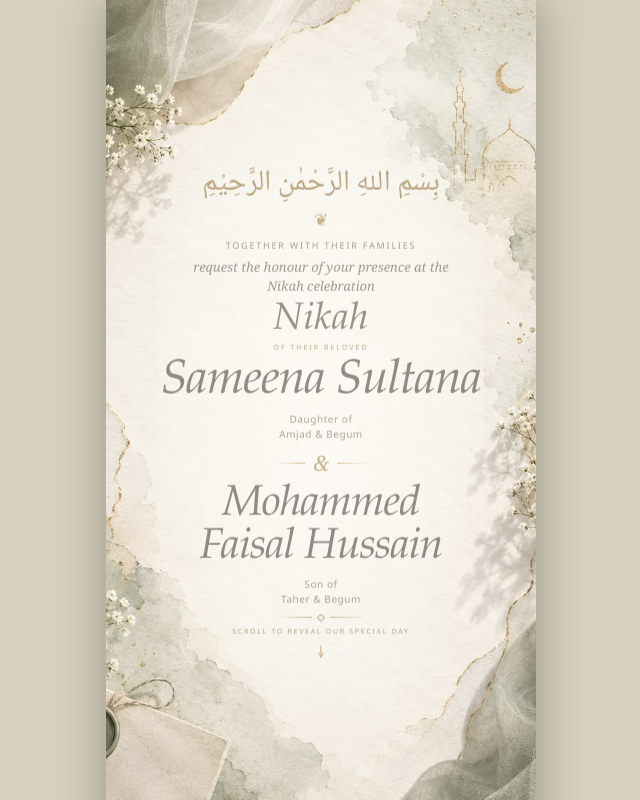
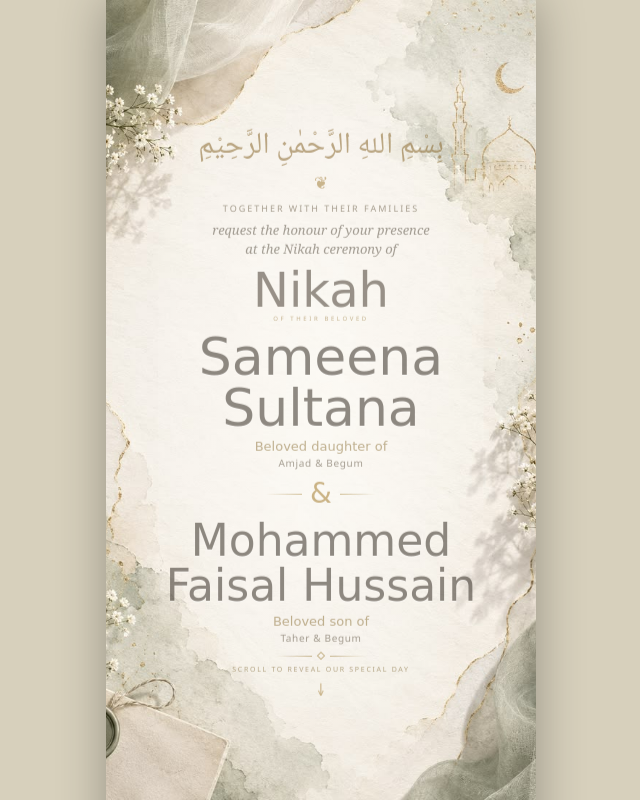
Before and after one commit to AjjuParvez/wedding-invitation, a plain HTML site: page index.html in a window 1280 px wide. Both pictures are taken after a click on the button "Tap to Open". Shown: the top 800 px of the page, without its empty margins (319-959 px from the left). Drawn offline with Linux system fonts and the light colour scheme.

Commit message:
Update index.html

```diff
--- a/index.html
+++ b/index.html
@@ -82,13 +82,10 @@
 
     .screen {
       position: relative;
-
       width: 100%;
       min-height: 100vh;
       min-height: 100svh;
-
       overflow: hidden;
-
       scroll-snap-align: start;
     }
 
@@ -261,7 +258,10 @@
       aspect-ratio: 350 / 270;
 
       filter:
-        drop-shadow(0 22px 28px rgba(17, 27, 18, 0.38));
+        drop-shadow(
+          0 22px 28px
+          rgba(17, 27, 18, 0.38)
+        );
 
       transition: transform 0.8s ease 1.15s;
     }
@@ -454,7 +454,6 @@
 
     .front-left {
       position: absolute;
-
       left: 0;
       bottom: 0;
 
@@ -473,7 +472,6 @@
 
     .front-right {
       position: absolute;
-
       right: 0;
       bottom: 0;
 
@@ -712,7 +710,7 @@
     }
 
     /* =====================================
-       SCREEN 2: COUPLE
+       SCREEN 2: TARGETED TYPOGRAPHY UPDATE
     ====================================== */
 
     #coupleScreen {
@@ -721,9 +719,9 @@
       justify-content: center;
 
       padding:
-        max(32px, var(--safe-top))
-        clamp(23px, 7vw, 40px)
-        max(30px, var(--safe-bottom));
+        max(30px, var(--safe-top))
+        clamp(20px, 6vw, 35px)
+        max(28px, var(--safe-bottom));
 
       text-align: center;
 
@@ -747,8 +745,8 @@
       background:
         radial-gradient(
           ellipse at center,
-          rgba(255, 253, 247, 0.69),
-          rgba(255, 253, 247, 0.3) 58%,
+          rgba(255, 253, 247, 0.64),
+          rgba(255, 253, 247, 0.24) 58%,
           transparent 82%
         );
 
@@ -760,7 +758,7 @@
       z-index: 8;
 
       width: 100%;
-      max-width: 340px;
+      max-width: 370px;
 
       opacity: 0;
       transform: translateY(22px);
@@ -787,7 +785,7 @@
         "Traditional Arabic",
         serif;
 
-      font-size: clamp(22px, 6.4vw, 29px);
+      font-size: clamp(23px, 6.7vw, 30px);
       font-weight: 400;
       line-height: 1.55;
     }
@@ -810,15 +808,15 @@
 
       font-size: clamp(7px, 2vw, 9px);
       font-weight: 500;
-      letter-spacing: 1.8px;
+      letter-spacing: 2px;
       text-transform: uppercase;
     }
 
     .invitation-line {
-      max-width: 280px;
-      margin: 6px auto;
-
-      color: #5b5140;
+      max-width: 285px;
+      margin: 6px auto 8px;
+
+      color: #5d5548;
 
       font-family:
         "Baskerville",
@@ -828,31 +826,30 @@
 
       font-size: clamp(11px, 3vw, 13px);
       font-style: italic;
-      line-height: 1.42;
+      line-height: 1.4;
     }
 
     .nikah-title {
-      color: #494237;
+      color: #4a4034;
 
       font-family:
-        "Baskerville",
-        "Baskerville Old Face",
-        "Iowan Old Style",
-        "Palatino Linotype",
-        Georgia,
-        serif;
-
-      font-size: clamp(31px, 8.6vw, 38px);
+        "Snell Roundhand",
+        "Apple Chancery",
+        "URW Chancery L",
+        "Brush Script MT",
+        "Segoe Script",
+        cursive;
+
+      font-size: clamp(37px, 10vw, 48px);
       font-weight: 400;
-      font-style: italic;
+      font-style: normal;
       line-height: 1;
-      letter-spacing: 0.4px;
     }
 
     .of-text {
-      margin-top: 4px;
-
-      color: #8c7440;
+      margin-top: 1px;
+
+      color: #9b7c40;
 
       font-family:
         "Avenir Next",
@@ -860,50 +857,66 @@
         Arial,
         sans-serif;
 
-      font-size: 7px;
-      letter-spacing: 2px;
+      font-size: 6px;
+      letter-spacing: 2.6px;
       text-transform: uppercase;
     }
 
     .couple-name {
-      max-width: 340px;
-      margin: 7px auto 0;
-
-      color: #3a3731;
+      max-width: 365px;
+
+      margin: 9px auto 0;
+
+      color: #393128;
 
       font-family:
-        "Baskerville",
-        "Baskerville Old Face",
-        "Iowan Old Style",
-        "Palatino Linotype",
-        Georgia,
-        serif;
-
-      font-size: clamp(37px, 10.4vw, 48px);
+        "Snell Roundhand",
+        "Apple Chancery",
+        "URW Chancery L",
+        "Brush Script MT",
+        "Segoe Script",
+        cursive;
+
+      font-size: clamp(41px, 11vw, 52px);
       font-weight: 400;
-      font-style: italic;
-      line-height: 0.96;
-      letter-spacing: -0.9px;
+      font-style: normal;
+      line-height: 0.98;
+      letter-spacing: 0;
 
       text-wrap: balance;
-      overflow-wrap: normal;
 
       text-shadow:
-        0 2px 6px rgba(255, 255, 255, 0.62);
+        0 1px 1px rgba(255, 255, 255, 0.85);
     }
 
     .couple-name.long-name {
-      max-width: 360px;
-
-      font-size: clamp(32px, 9.2vw, 43px);
-      line-height: 0.99;
-      letter-spacing: -1px;
-    }
-
-    .parent-line {
-      margin-top: 7px;
-
-      color: #6f654f;
+      max-width: 370px;
+
+      font-size: clamp(35px, 9.4vw, 44px);
+      line-height: 1.02;
+    }
+
+    .parent-role {
+      margin-top: 6px;
+
+      color: #927842;
+
+      font-family:
+        "Snell Roundhand",
+        "Apple Chancery",
+        "URW Chancery L",
+        "Brush Script MT",
+        "Segoe Script",
+        cursive;
+
+      font-size: clamp(11px, 3vw, 13px);
+      line-height: 1.1;
+    }
+
+    .parent-name {
+      margin-top: 2px;
+
+      color: #625746;
 
       font-family:
         "Avenir Next",
@@ -911,28 +924,28 @@
         Arial,
         sans-serif;
 
-      font-size: clamp(8px, 2.35vw, 10px);
-      font-weight: 400;
-      line-height: 1.5;
-      letter-spacing: 0.55px;
+      font-size: clamp(8px, 2.3vw, 10px);
+      letter-spacing: 0.65px;
     }
 
     .classic-ampersand {
       position: relative;
 
-      width: 92px;
+      width: 110px;
 
       margin: 7px auto 5px;
 
-      color: #9e7932;
+      color: #a47c2e;
 
       font-family:
-        "Baskerville",
-        Georgia,
-        serif;
-
-      font-size: 21px;
-      font-style: italic;
+        "Snell Roundhand",
+        "Apple Chancery",
+        "URW Chancery L",
+        "Brush Script MT",
+        cursive;
+
+      font-size: 28px;
+      font-style: normal;
     }
 
     .classic-ampersand::before,
@@ -942,7 +955,7 @@
       position: absolute;
       top: 50%;
 
-      width: 30px;
+      width: 36px;
       height: 1px;
 
       background:
@@ -1036,7 +1049,7 @@
     }
 
     /* =====================================
-       SCREEN 3: SCRATCH + BACKGROUND
+       SCREEN 3: UNCHANGED
     ====================================== */
 
     #scratchScreen {
@@ -1480,7 +1493,7 @@
     }
 
     /* =====================================
-       SCREENS 4 TO 6
+       SCREENS 4 TO 6: UNCHANGED
     ====================================== */
 
     #countdownScreen,
@@ -1605,11 +1618,14 @@
 
     .countdown-grid {
       display: grid;
-      grid-template-columns: repeat(4, 1fr);
+
+      grid-template-columns:
+        repeat(4, 1fr);
 
       gap: 6px;
 
-      margin-top: clamp(21px, 5vh, 30px);
+      margin-top:
+        clamp(21px, 5vh, 30px);
     }
 
     .count-box {
@@ -1617,7 +1633,10 @@
 
       padding: 14px 1px;
 
-      border: 1px solid rgba(231, 204, 132, 0.45);
+      border:
+        1px solid
+        rgba(231, 204, 132, 0.45);
+
       border-radius: 10px;
 
       background:
@@ -1633,7 +1652,9 @@
 
       color: #f1d68b;
 
-      font-size: clamp(21px, 6.5vw, 27px);
+      font-size:
+        clamp(21px, 6.5vw, 27px);
+
       line-height: 1;
     }
 
@@ -1689,7 +1710,8 @@
 
       margin: 0 8px;
 
-      border: 1px solid #dbbd71;
+      border:
+        1px solid #dbbd71;
 
       transform: rotate(45deg);
     }
@@ -1714,7 +1736,10 @@
       align-items: center;
       justify-content: center;
 
-      border: 1px solid rgba(230, 199, 117, 0.65);
+      border:
+        1px solid
+        rgba(230, 199, 117, 0.65);
+
       border-radius: 50%;
 
       color: #e3c36f;
@@ -1724,7 +1749,9 @@
     .venue-name {
       color: #fff5dd;
 
-      font-size: clamp(22px, 7vw, 27px);
+      font-size:
+        clamp(22px, 7vw, 27px);
+
       font-weight: 400;
       line-height: 1.2;
     }
@@ -1750,7 +1777,8 @@
 
       margin: 11px auto 0;
 
-      color: rgba(240, 230, 208, 0.84);
+      color:
+        rgba(240, 230, 208, 0.84);
 
       font-family:
         "Avenir Next",
@@ -1782,7 +1810,10 @@
 
       padding: 13px 22px;
 
-      border: 1px solid rgba(230, 198, 115, 0.7);
+      border:
+        1px solid
+        rgba(230, 198, 115, 0.7);
+
       border-radius: 28px;
 
       background:
@@ -1793,7 +1824,6 @@
         );
 
       color: #fff7e2;
-
       text-decoration: none;
 
       font-family:
@@ -1808,8 +1838,11 @@
     }
 
     .dua-panel {
-      padding-top: clamp(24px, 5vh, 33px);
-      padding-bottom: clamp(24px, 5vh, 33px);
+      padding-top:
+        clamp(24px, 5vh, 33px);
+
+      padding-bottom:
+        clamp(24px, 5vh, 33px);
     }
 
     .dua-arabic {
@@ -1821,8 +1854,9 @@
         "Traditional Arabic",
         serif;
 
-      font-size: clamp(21px, 6.5vw, 27px);
-      font-weight: 400;
+      font-size:
+        clamp(21px, 6.5vw, 27px);
+
       line-height: 1.75;
     }
 
@@ -1831,7 +1865,9 @@
 
       color: #f4ead1;
 
-      font-size: clamp(12px, 3.4vw, 14px);
+      font-size:
+        clamp(12px, 3.4vw, 14px);
+
       font-style: italic;
       line-height: 1.55;
     }
@@ -1841,7 +1877,8 @@
 
       margin: 12px auto 0;
 
-      color: rgba(231, 223, 204, 0.84);
+      color:
+        rgba(231, 223, 204, 0.84);
 
       font-family:
         "Avenir Next",
@@ -1871,7 +1908,9 @@
     .closing-title {
       color: #fff5dd;
 
-      font-size: clamp(23px, 7vw, 27px);
+      font-size:
+        clamp(23px, 7vw, 27px);
+
       font-weight: 400;
       font-style: italic;
       line-height: 1.2;
@@ -1882,7 +1921,8 @@
 
       margin: 12px auto 0;
 
-      color: rgba(235, 226, 205, 0.84);
+      color:
+        rgba(235, 226, 205, 0.84);
 
       font-family:
         "Avenir Next",
@@ -1919,10 +1959,15 @@
 
       cursor: pointer;
 
-      border: 1px solid rgba(225, 194, 111, 0.62);
+      border:
+        1px solid
+        rgba(225, 194, 111, 0.62);
+
       border-radius: 25px;
 
-      background: rgba(31, 34, 27, 0.25);
+      background:
+        rgba(31, 34, 27, 0.25);
+
       color: #eee1bf;
 
       font-family:
@@ -1937,26 +1982,22 @@
     }
 
     /* =====================================
-       SMALL / SHORT PHONES
+       MOBILE
     ====================================== */
 
     @media (max-width: 375px) {
       .couple-name {
-        font-size: 36px;
+        font-size: 38px;
       }
 
       .couple-name.long-name {
-        font-size: 31px;
+        font-size: 33px;
       }
 
       .countdown-grid {
         gap: 4px;
       }
 
-      .count-box {
-        padding: 12px 0;
-      }
-
       .final-screen-panel {
         width: 92vw;
       }
@@ -1964,16 +2005,12 @@
 
     @media (max-height: 700px) {
       #coupleScreen {
-        padding-top: 20px;
-        padding-bottom: 18px;
+        padding-top: 18px;
+        padding-bottom: 16px;
       }
 
       .screen2-bismillah {
         font-size: 20px;
-      }
-
-      .screen2-ornament {
-        margin: 1px 0 3px;
       }
 
       .invitation-line {
@@ -1981,8 +2018,12 @@
         font-size: 10px;
       }
 
+      .nikah-title {
+        font-size: 32px;
+      }
+
       .couple-name {
-        margin-top: 4px;
+        margin-top: 5px;
         font-size: 34px;
       }
 
@@ -1990,14 +2031,9 @@
         font-size: 29px;
       }
 
-      .parent-line {
-        margin-top: 4px;
-        font-size: 7.5px;
-      }
-
-      .classic-ampersand {
-        margin-top: 4px;
-        margin-bottom: 2px;
+      .parent-role {
+        margin-top: 3px;
+        font-size: 10px;
       }
 
       .scratch-content {
@@ -2005,10 +2041,6 @@
         padding-bottom: 19px;
       }
 
-      .scratch-intro-ornament {
-        display: none;
-      }
-
       .scratch-card-shell {
         width: min(230px, 65vw);
       }
@@ -2020,10 +2052,6 @@
 
       .dua-arabic {
         font-size: 20px;
-      }
-
-      .closing-line {
-        margin: 14px auto;
       }
     }
 
@@ -2123,7 +2151,7 @@
 
   </section>
 
-  <!-- SCREEN 2 -->
+  <!-- SCREEN 2: TARGETED CONTENT UPDATE -->
 
   <section id="coupleScreen" class="screen">
 
@@ -2135,15 +2163,17 @@
         بِسْمِ اللهِ الرَّحْمٰنِ الرَّحِيْمِ
       </div>
 
-      <div class="screen2-ornament">❦</div>
+      <div class="screen2-ornament">
+        ❦
+      </div>
 
       <div class="family-intro">
-        Together with their Families
+        Together with their families
       </div>
 
       <div class="invitation-line">
-        request the honour of your presence
-        at the Nikah celebration
+        request the honour of your presence<br>
+        at the Nikah ceremony of
       </div>
 
       <h2 class="nikah-title">
@@ -2158,8 +2188,11 @@
         Sameena Sultana
       </h1>
 
-      <div class="parent-line">
-        Daughter of<br>
+      <div class="parent-role">
+        Beloved daughter of
+      </div>
+
+      <div class="parent-name">
         Amjad &amp; Begum
       </div>
 
@@ -2171,8 +2204,11 @@
         Mohammed Faisal Hussain
       </h1>
 
-      <div class="parent-line">
-        Son of<br>
+      <div class="parent-role">
+        Beloved son of
+      </div>
+
+      <div class="parent-name">
         Taher &amp; Begum
       </div>
 
@@ -2184,7 +2220,9 @@
         Scroll to reveal our special day
       </div>
 
-      <div class="scroll-arrow">↓</div>
+      <div class="scroll-arrow">
+        ↓
+      </div>
 
     </div>
 
@@ -2882,7 +2920,6 @@
       }
 
       scratching = false;
-
       checkScratchAmount();
     }
 
```
